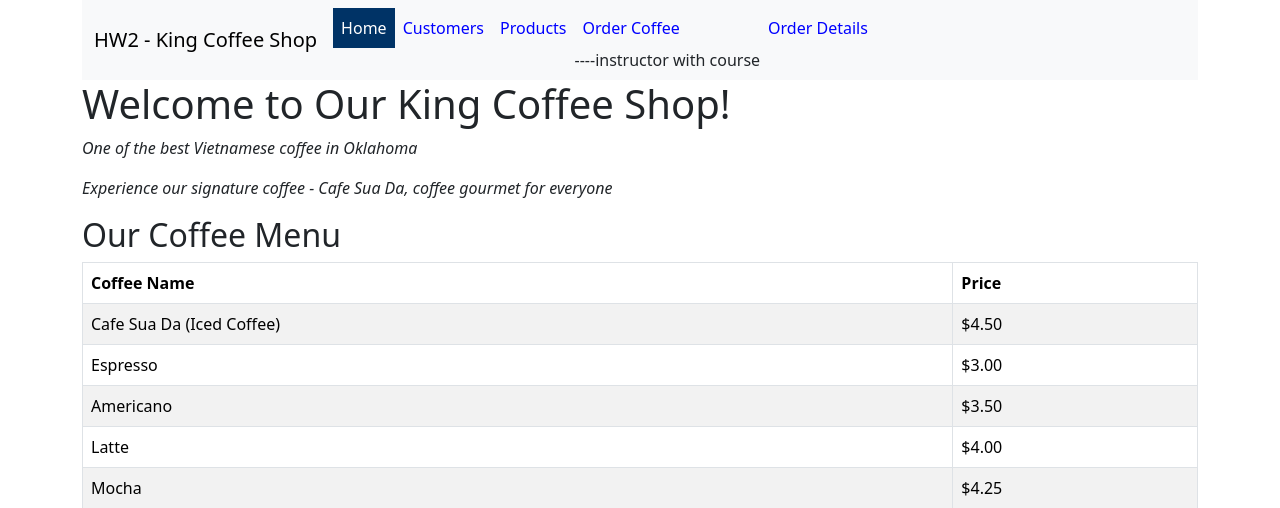
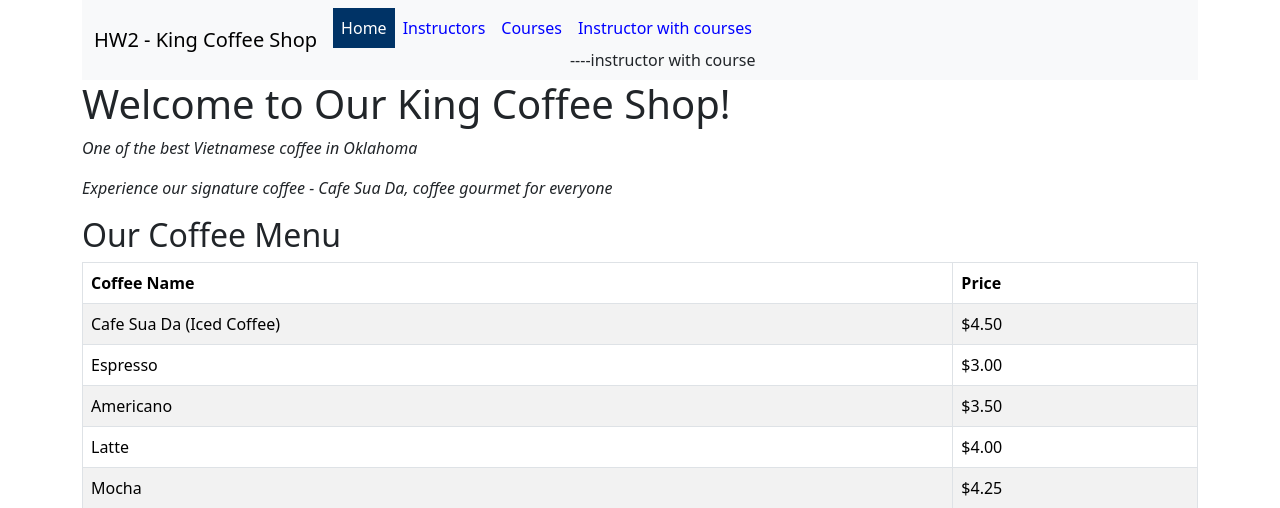
Before and after one commit to TiffThuan/Hw3, a PHP site: page /index.php in a window 1280 px wide. Shown: the top 508 px of the page. Run offline with PHP 8.4, Linux system fonts and the light colour scheme.

Commit message:
Update view-header.php

```diff
--- a/view-header.php
+++ b/view-header.php
@@ -31,17 +31,15 @@
                 <a class="nav-link <?= $pageTitle == 'Welcome to Our King Coffee Shop' ? 'active' : '' ?>" href="/">Home</a>
               </li>
               <li class="nav-item">
-                <a class="nav-link <?= $pageTitle == 'Customers' ? 'active' : '' ?>" href="post.php">Customers</a>
+                <a class="nav-link <?= $pageTitle == 'Instructors' ? 'active' : '' ?>" href="instructor.php">Instructors</a>
               </li>
               <li class="nav-item">
-                <a class="nav-link <?= $pageTitle == 'Products' ? 'active' : '' ?>" href="post-result.php">Products</a>
+                <a class="nav-link <?= $pageTitle == 'Course' ? 'active' : '' ?>" href="course.php">Courses</a>
               </li>
               <li class="nav-item">
-                <a class="nav-link <?= $pageTitle == 'Order Coffee' ? 'active' : '' ?>" href="get.php">Order Coffee</a> ----instructor with course
+                <a class="nav-link <?= $pageTitle == 'Instructors-with-course' ? 'active' : '' ?>" href="instructors-with-course.php">Instructor with courses</a> ----instructor with course
               </li>
-              <li class="nav-item">
-                <a class="nav-link <?= $pageTitle == 'Order Details' ? 'active' : '' ?>" href="get-result.php">Order Details</a>
-              </li>
+
             </ul>
           </div>
         </div>
```
